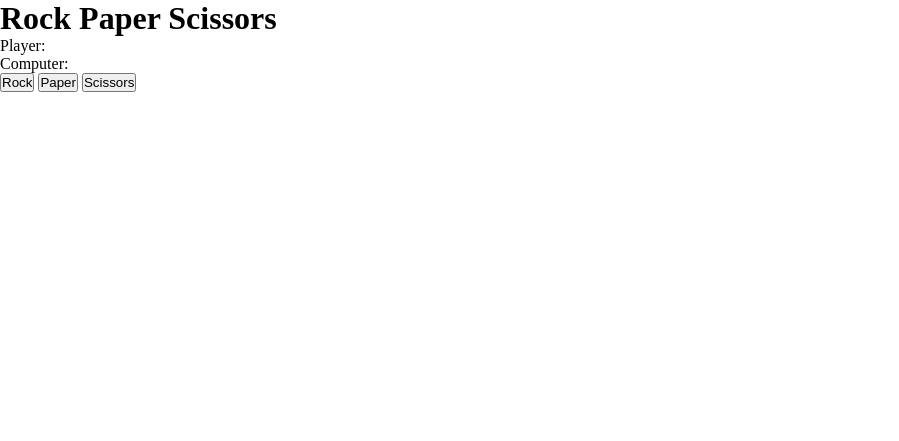
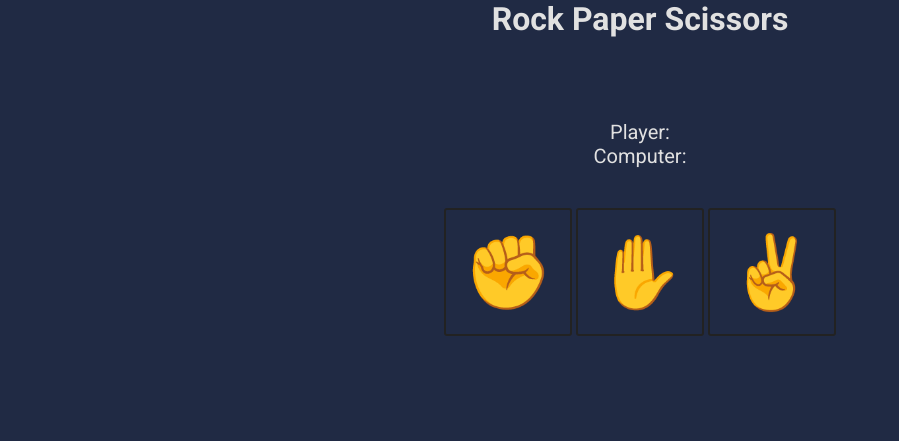
Before and after one commit to destu3/RockPaperScissors, a plain HTML site: page index.html in a window 1280 px wide. Shown: the whole page, without its empty margins (0-899 px from the left). Drawn offline with Linux system fonts and the light colour scheme.

Commit message:
added base style

```diff
--- a/index.html
+++ b/index.html
@@ -10,6 +10,8 @@
 <body>
     <main>
         <h1>Rock Paper Scissors</h1>
+
+        <div class="mainGameContainer">
             <div class="scores">
                 <div class="playerScore">Player: </div>
                 <div class="computerScore">Computer:</div>
@@ -17,12 +19,14 @@
             <div class="roundResults"></div>
 
             <div class="choices">
-            <button class="rockButton choiceButton">Rock</button>
-            <button class="paperButton choiceButton">Paper</button>
-            <button class="scissorsButton choiceButton">Scissors</button>
+                <button class="rockButton choiceButton">✊</button>
+                <button class="paperButton choiceButton">✋</button>
+                <button class="scissorsButton choiceButton">✌</button>
             </div>
 
             <div class="overallWinner"></div>
+        </div>
+
     </main>
 
     <script src="./index.js"></script>
--- a/style.css
+++ b/style.css
@@ -1,5 +1,68 @@
+@import url('https://fonts.googleapis.com/css2?family=Roboto:ital,wght@0,100;0,300;0,400;0,500;0,700;0,900;1,100;1,300;1,400;1,500;1,700;1,900&display=swap');
+
 *{
     box-sizing: border-box;
     padding: 0;
     margin: 0;
+    font-family: Roboto, sans-serif;
+    color: #E1E1E1;
 }
+body{
+    background-color: #202A44;
+
+}
+
+main{
+    height: 100vh;
+}
+
+h1{
+    text-align: center;
+}
+
+.scores div{
+    font-size: 1.25rem;
+    text-align: center;
+}
+
+.mainGameContainer{
+    height: 50%;
+    display: flex;
+    flex-direction: column;
+    justify-content: center;
+    align-items: center;
+}
+
+.choices{
+    padding-top: 40px;
+}
+
+.roundResults, .overallWinner{
+    font-size: 1.25rem;
+    width: 25%;
+    text-align: center;
+}
+
+.choiceButton{
+    width: 8rem;
+    height: 8rem;
+    font-weight: 700;
+    font-size: 4.5em;
+    border: 2px solid #222;
+    border-radius: 3px;
+    cursor: pointer;
+    background-color: transparent;
+}
+
+.choiceButton:hover{
+    background-color: #145DA0;
+}
+
+.choiceButton img{
+    object-fit: cover;
+}
+
+.overallWinner{
+    padding-top: 20px;
+    font-size: 1rem;
+}
```
Also changed, not shown: images/paper.png (added), images/rock.png (added), images/scissors.png (added). Lines whose indentation alone changed are shown as unchanged.
